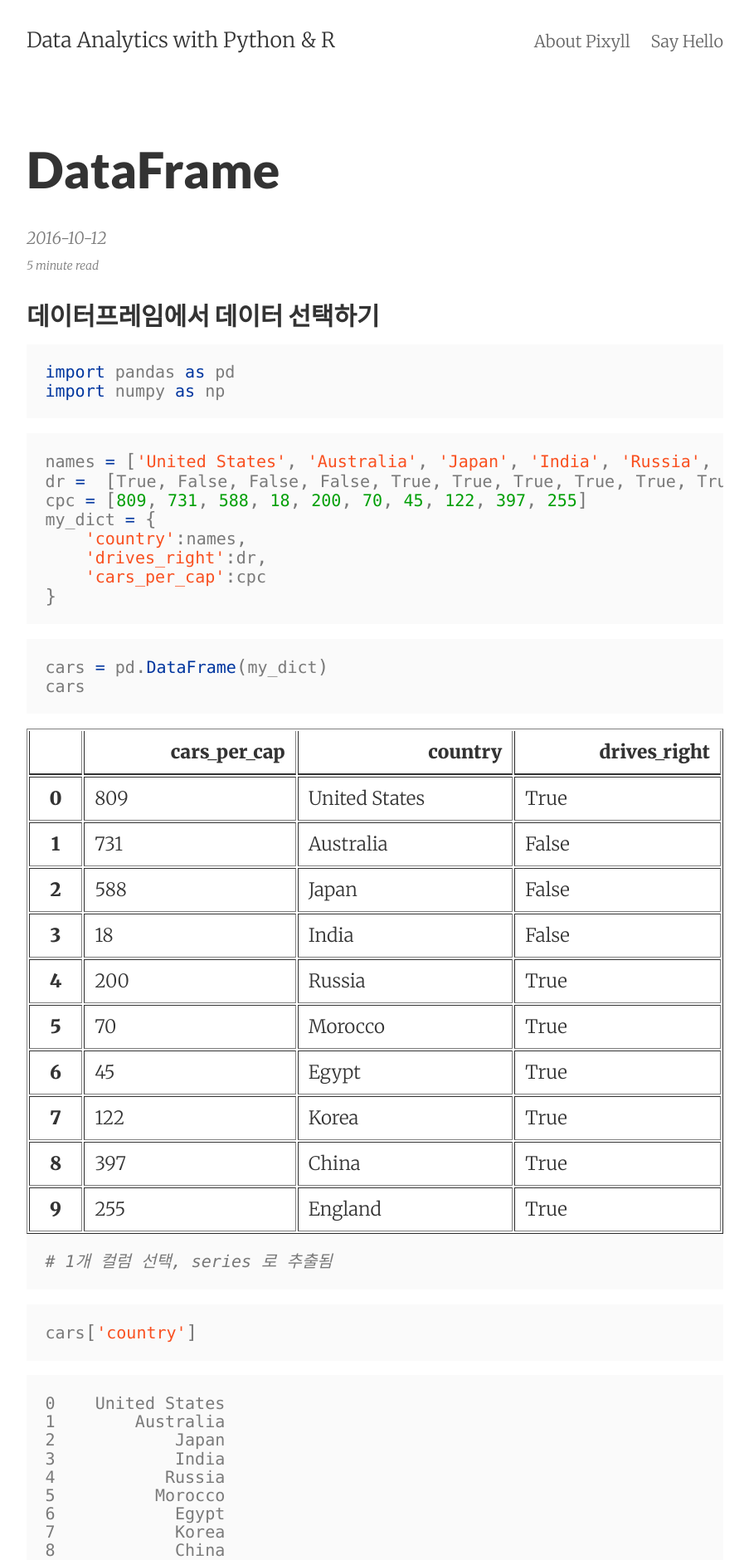
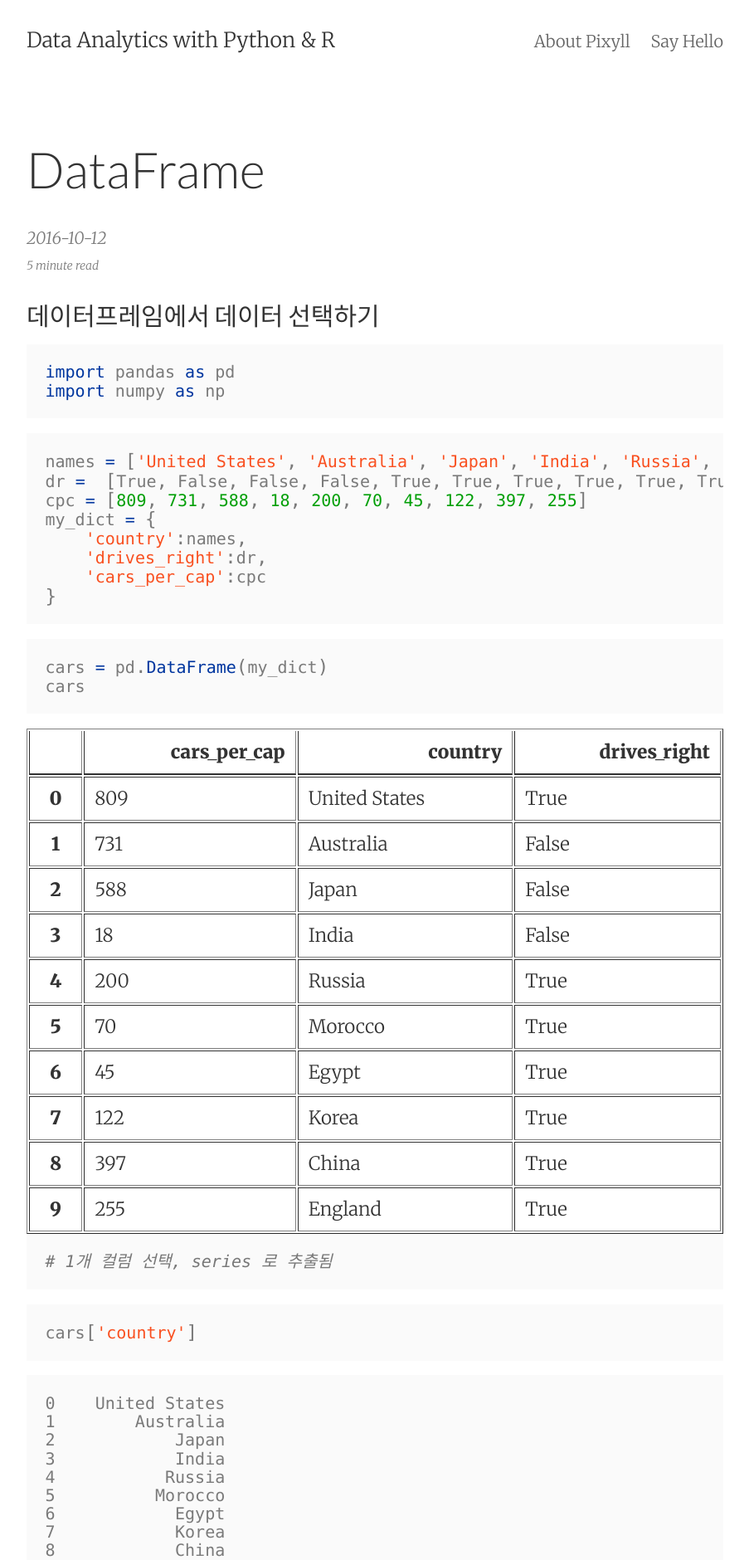
Before and after one commit to woosa7/woosa7.github.io, a Jekyll site: the page built from _posts/2016-10-12-pandas02.md, in a window 1280 px wide. Shown: the top 1880 px of the page at 83% size, without its empty margins (188-1091 px from the left). Built offline with Jekyll 4.4.1, drawn with Linux system fonts in a browser that asks for light colours.

Commit message:
change settings

```diff
--- a/_sass/_variables.scss
+++ b/_sass/_variables.scss
@@ -1,10 +1,10 @@
 // Typography
-$base-font-size: 12px !default;
+$base-font-size: 14px !default;
 $bold-font-weight: bold !default;
 $font-family: 'Merriweather', 'PT Serif', Georgia, 'Times New Roman', serif !default;
 $line-height: 1.5 !default;
 $heading-font-family: 'Lato', 'Helvetica Neue', Helvetica, sans-serif !default;
-$heading-font-weight: 900 !default;
+$heading-font-weight: 500 !default;
 $heading-line-height: 1.25 !default;
 $monospace-font-family: 'Source Code Pro', Consolas, monospace !default;
 $h1: 2.998rem !default;
```
